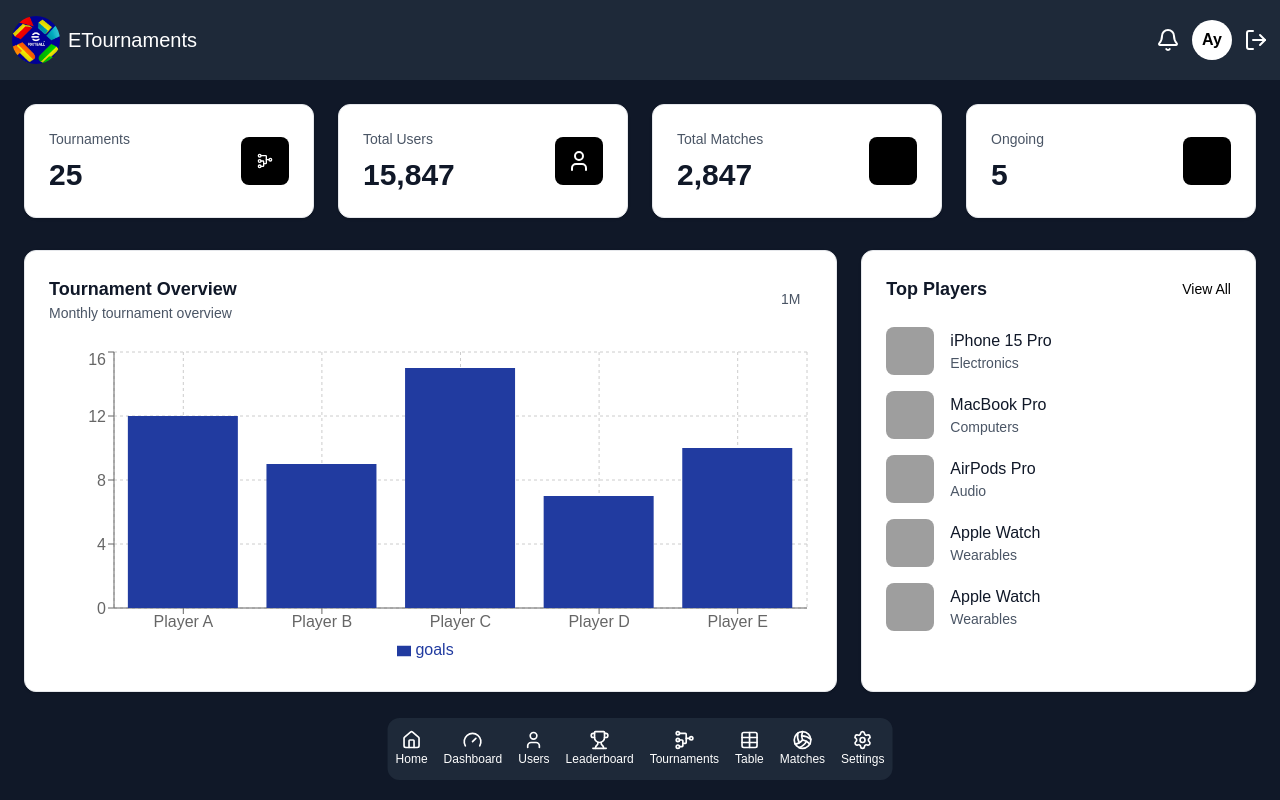
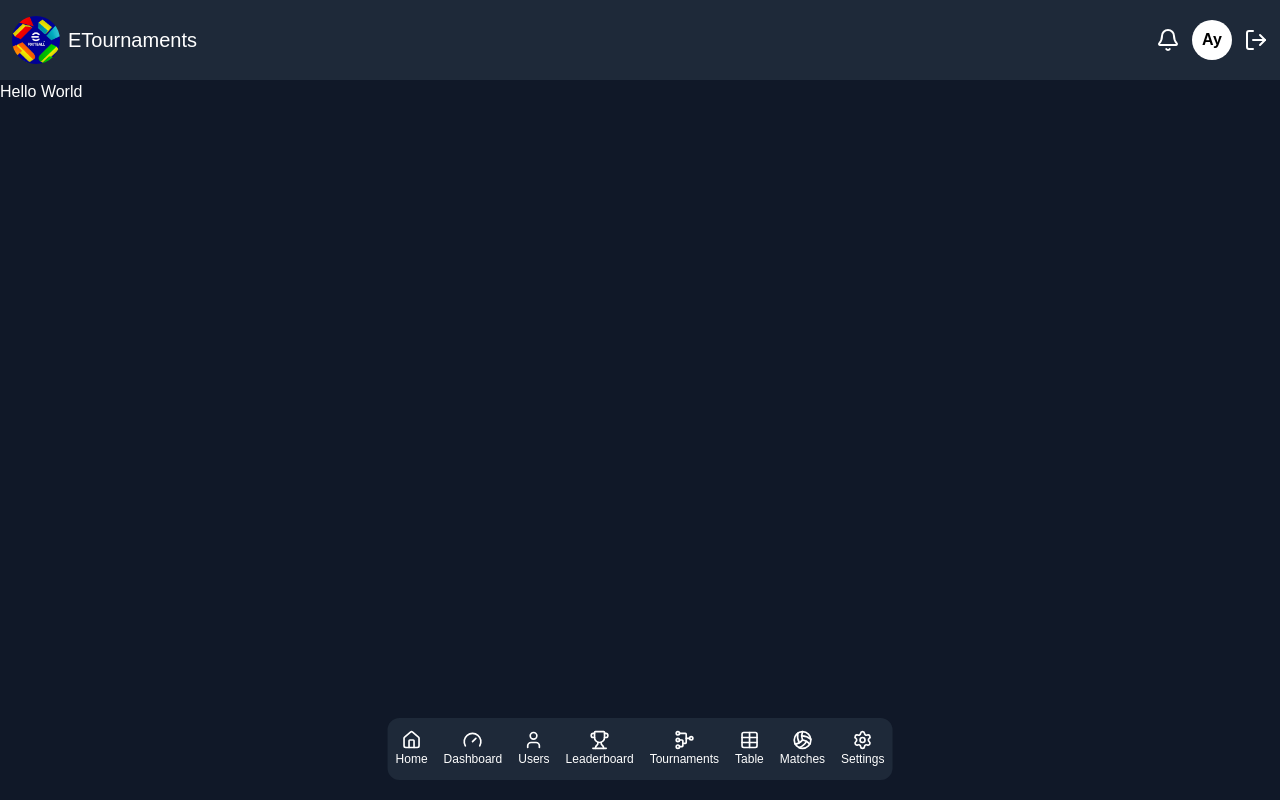
Before and after one commit to Ayomide-Philip/etournament, a Next.js app: page / in a window 1280 px wide. Built offline with nearby package versions, Linux system fonts and the light colour scheme; grey boxes are pictures that could not be loaded.

Commit message:
updating my codebase

```diff
--- /dev/null
+++ b/app/dashboard/page.js
@@ -0,0 +1,11 @@
+import HomeOverview from "./componet/overview";
+import HomeSummary from "./componet/summary";
+
+export default function Home() {
+  return (
+    <main className="p-6  dark:bg-gray-900 dark:text-gray-100">
+      <HomeSummary />
+      <HomeOverview />
+    </main>
+  );
+}
--- a/app/page.js
+++ b/app/page.js
@@ -1,11 +1,7 @@
-import HomeOverview from "./componet/overview";
-import HomeSummary from "./componet/summary";
-
-export default function Home() {
+export default function Page() {
   return (
-    <main className="p-6  dark:bg-gray-900 dark:text-gray-100">
-      <HomeSummary />
-      <HomeOverview />
-    </main>
+    <>
+      <h1 className="text-white">Hello World</h1>
+    </>
   );
 }
```
